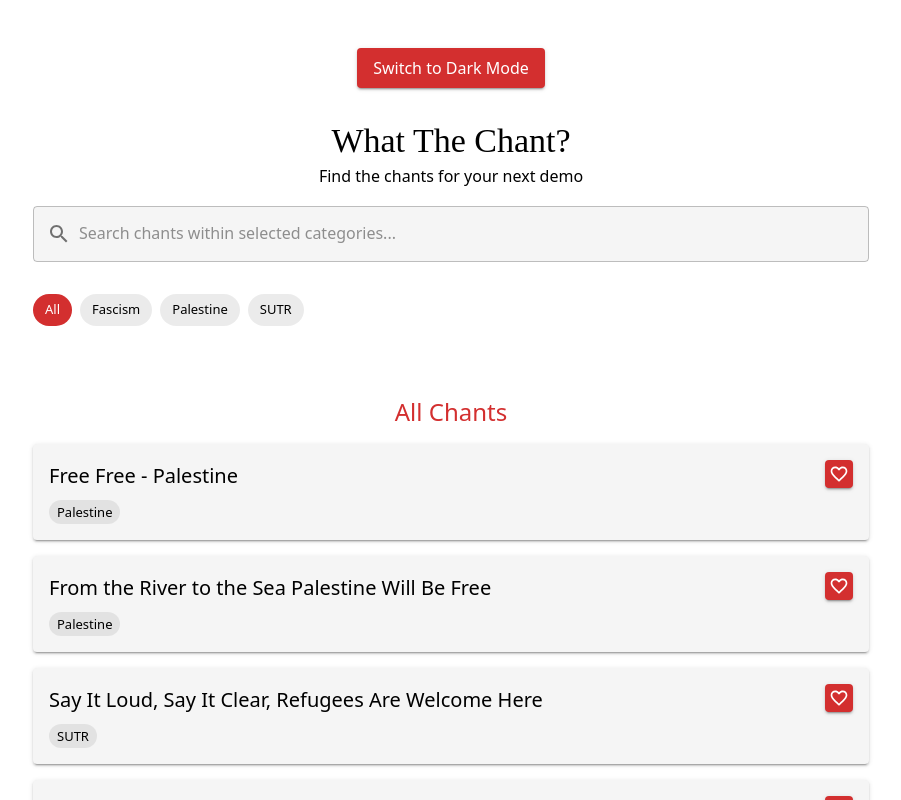
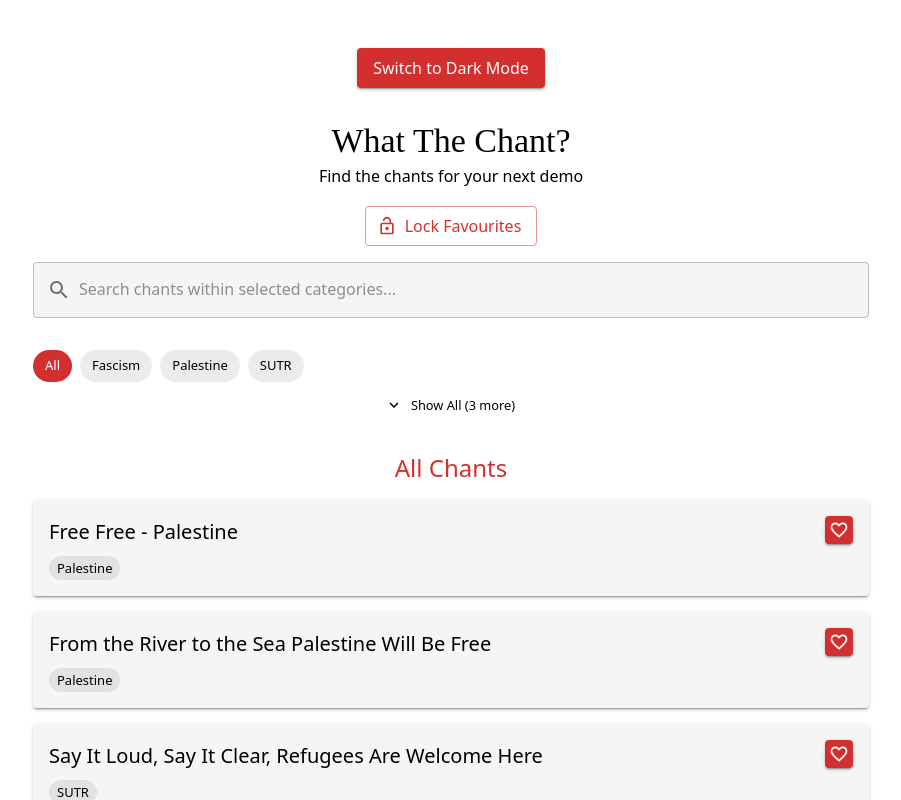
Before and after one commit to georgepestell/what-the-chant, a React (Vite) app: page / in a window 1280 px wide. Shown: the top 800 px of the page, without its empty margins (189-1090 px from the left). Built offline with nearby package versions, Linux system fonts and the light colour scheme; a web font is replaced by a local one.

Commit message:
Add locking feature

```diff
--- a/src/features/chantList/ChantList.tsx
+++ b/src/features/chantList/ChantList.tsx
@@ -3,10 +3,12 @@ import { Box, Divider, useTheme, useMediaQuery } from '@mui/material'
 import CategoryFilter from './components/CategoryFilter'
 import SearchBar from './components/SearchBar'
 import FloatingSearchButton from './components/FloatingSearchButton'
+import LockButton from './components/LockButton'
 import ChantSection from './components/ChantSection'
 import { useCategoryFilter } from './hooks/useCategoryFilter'
 import { useFavorites } from './hooks/useFavorites'
 import { useSearch } from './hooks/useSearch'
+import { useLock } from './hooks/useLock'
 import { filterChantsByCategory, getFavoriteChants, filterChantsBySearch } from './utils/chantUtils'
 import { CATEGORIES, MOCK_CHANTS } from './data/mockData'
 
@@ -14,6 +16,7 @@ const ChantList: React.FC = () => {
     const { selectedCategories, handleCategorySelect } = useCategoryFilter()
     const { favoriteChants, handleToggleFavorite } = useFavorites()
     const { searchTerm, showSearchBar, handleSearchChange, toggleSearchBar, hideSearchBar } = useSearch()
+    const { isLocked, toggleLock } = useLock()
 
     const theme = useTheme()
     const isMobile = useMediaQuery(theme.breakpoints.down('sm'))
@@ -45,13 +48,17 @@ const ChantList: React.FC = () => {
                         chants={favoriteChantsList}
                         favoriteChants={favoriteChants}
                         onToggleFavorite={handleToggleFavorite}
+                        isLocked={isLocked}
                     />
                     <Divider sx={{ my: 3 }} />
                 </>
             )}
 
+            {/* Lock Button - appears below favorites or at top if no favorites */}
+            <LockButton isLocked={isLocked} onToggleLock={toggleLock} />
+
             {/* Search Bar - Above categories on desktop, conditional on mobile */}
-            {shouldShowSearchBar && (
+            {!isLocked && shouldShowSearchBar && (
                 <SearchBar
                     searchTerm={searchTerm}
                     onSearchChange={handleSearchChange}
@@ -60,7 +67,9 @@ const ChantList: React.FC = () => {
                 />
             )}
 
-            {/* All Chants Section */}
+            {/* All Chants Section - Hidden when locked */}
+            {!isLocked && (
+                <>
                     <Box
                         sx={{
                             position: searchTerm.trim() !== '' ? 'sticky' : 'static',
@@ -70,7 +79,11 @@ const ChantList: React.FC = () => {
                             padding: '1rem 0',
                         }}
                     >
-                <CategoryFilter categories={CATEGORIES} selectedCategories={selectedCategories} onCategorySelect={handleCategorySelect} />
+                        <CategoryFilter
+                            categories={CATEGORIES}
+                            selectedCategories={selectedCategories}
+                            onCategorySelect={handleCategorySelect}
+                        />
                         {/* Sticky search bar when there's a search term */}
                         {searchTerm.trim() !== '' && !shouldShowSearchBar && (
                             <SearchBar
@@ -91,6 +104,8 @@ const ChantList: React.FC = () => {
 
                     {/* Floating Search Button for Mobile */}
                     <FloatingSearchButton onClick={toggleSearchBar} show={shouldShowFloatingButton} />
+                </>
+            )}
         </Box>
     )
 }
--- a/src/features/chantList/components/CategoryFilter.tsx
+++ b/src/features/chantList/components/CategoryFilter.tsx
@@ -45,6 +45,7 @@ const CategoryFilter: React.FC<CategoryFilterProps> = ({ categories, selectedCat
             </Box>
             {categories.length > 4 && (
                 <Button
+                    style={{ color: '#000000' }}
                     size="small"
                     onClick={() => setShowAll(!showAll)}
                     startIcon={showAll ? <ExpandLess /> : <ExpandMore />}
--- a/src/features/chantList/components/ChantCard.tsx
+++ b/src/features/chantList/components/ChantCard.tsx
@@ -7,9 +7,10 @@ interface ChantCardProps {
     chant: Chant
     isFavorite: boolean
     onToggleFavorite: (chantId: number) => void
+    isLocked: boolean
 }
 
-const ChantCard: React.FC<ChantCardProps> = ({ chant, isFavorite, onToggleFavorite }) => {
+const ChantCard: React.FC<ChantCardProps> = ({ chant, isFavorite, onToggleFavorite, isLocked }) => {
     return (
         <Paper
             elevation={2}
@@ -36,6 +37,7 @@ const ChantCard: React.FC<ChantCardProps> = ({ chant, isFavorite, onToggleFavori
                 >
                     {chant.title}
                 </Typography>
+                {!isLocked && (
                     <Button
                         variant="contained"
                         color={isFavorite ? 'secondary' : 'primary'}
@@ -51,6 +53,7 @@ const ChantCard: React.FC<ChantCardProps> = ({ chant, isFavorite, onToggleFavori
                     >
                         {isFavorite ? <Favorite fontSize="small" /> : <FavoriteBorder fontSize="small" />}
                     </Button>
+                )}
             </Box>
             <Box mt={1} display="flex" gap={1} flexWrap="wrap" alignItems="center">
                 {chant.categories.map((category: string) => (
--- a/src/features/chantList/components/ChantSection.tsx
+++ b/src/features/chantList/components/ChantSection.tsx
@@ -9,9 +9,17 @@ interface ChantSectionProps {
     favoriteChants: number[]
     onToggleFavorite: (chantId: number) => void
     showEmptyMessage?: boolean
+    isLocked: boolean
 }
 
-const ChantSection: React.FC<ChantSectionProps> = ({ title, chants, favoriteChants, onToggleFavorite, showEmptyMessage = false }) => {
+const ChantSection: React.FC<ChantSectionProps> = ({
+    title,
+    chants,
+    favoriteChants,
+    onToggleFavorite,
+    showEmptyMessage = false,
+    isLocked = false,
+}) => {
     if (chants.length === 0 && !showEmptyMessage) {
         return null
     }
@@ -29,6 +37,7 @@ const ChantSection: React.FC<ChantSectionProps> = ({ title, chants, favoriteChan
                               chant={chant}
                               isFavorite={favoriteChants.includes(chant.id)}
                               onToggleFavorite={onToggleFavorite}
+                              isLocked={isLocked}
                           />
                       ))
                     : showEmptyMessage && (
--- /dev/null
+++ b/src/features/chantList/components/LockButton.tsx
@@ -0,0 +1,29 @@
+import React from 'react'
+import { Button, Box } from '@mui/material'
+import { Lock, LockOpen } from '@mui/icons-material'
+
+interface LockButtonProps {
+    isLocked: boolean
+    onToggleLock: () => void
+}
+
+const LockButton: React.FC<LockButtonProps> = ({ isLocked, onToggleLock }) => {
+    return (
+        <Box sx={{ display: 'flex', justifyContent: 'center', mb: 2 }}>
+            <Button
+                variant={isLocked ? 'contained' : 'outlined'}
+                color={isLocked ? 'error' : 'primary'}
+                startIcon={isLocked ? <Lock /> : <LockOpen />}
+                onClick={onToggleLock}
+                sx={{
+                    textTransform: 'none',
+                    minWidth: 120,
+                }}
+            >
+                {isLocked ? 'Locked' : 'Lock Favourites'}
+            </Button>
+        </Box>
+    )
+}
+
+export default LockButton
--- /dev/null
+++ b/src/features/chantList/hooks/useLock.ts
@@ -0,0 +1,14 @@
+import { useState } from 'react'
+
+export const useLock = () => {
+    const [isLocked, setIsLocked] = useState(false)
+
+    const toggleLock = () => {
+        setIsLocked(!isLocked)
+    }
+
+    return {
+        isLocked,
+        toggleLock,
+    }
+}
--- a/src/theme/theme.ts
+++ b/src/theme/theme.ts
@@ -95,6 +95,9 @@ const lightTheme = createTheme({
             styleOverrides: {
                 root: {
                     color: '#FFFFFF', // Default button text color for light theme
+                },
+                outlined: {
+                    color: '#d32f2f', // Primary text color for outlined variant
                 },
             },
         },
@@ -197,6 +200,9 @@ const darkTheme = createTheme({
                 root: {
                     color: '#ffffff', // Default button text color for dark theme
                 },
+                outlined: {
+                    color: '#d32f2f', // Primary text color for outlined variant
+                },
             },
         },
     },
```
Lines whose indentation alone changed are shown as unchanged.
